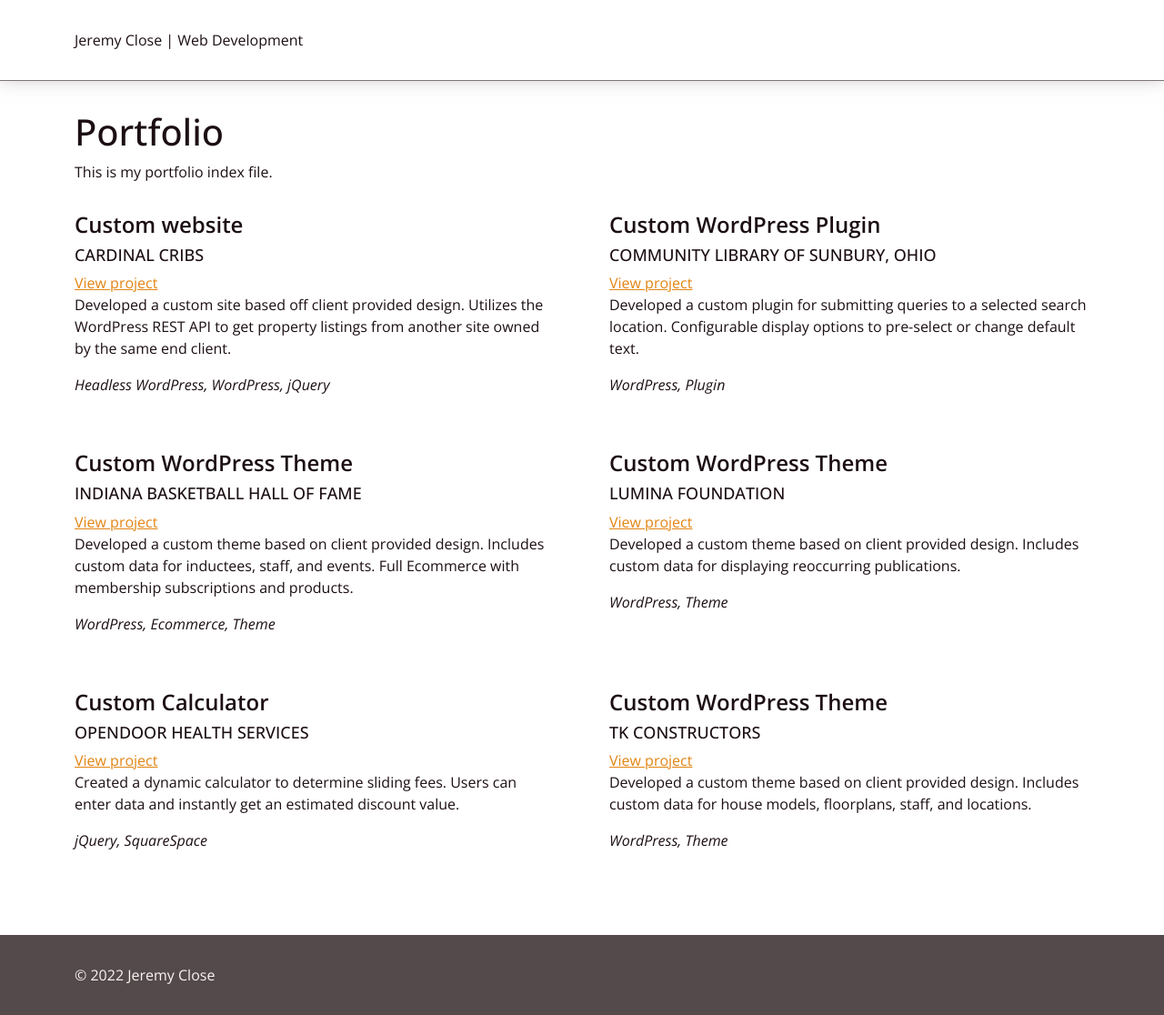
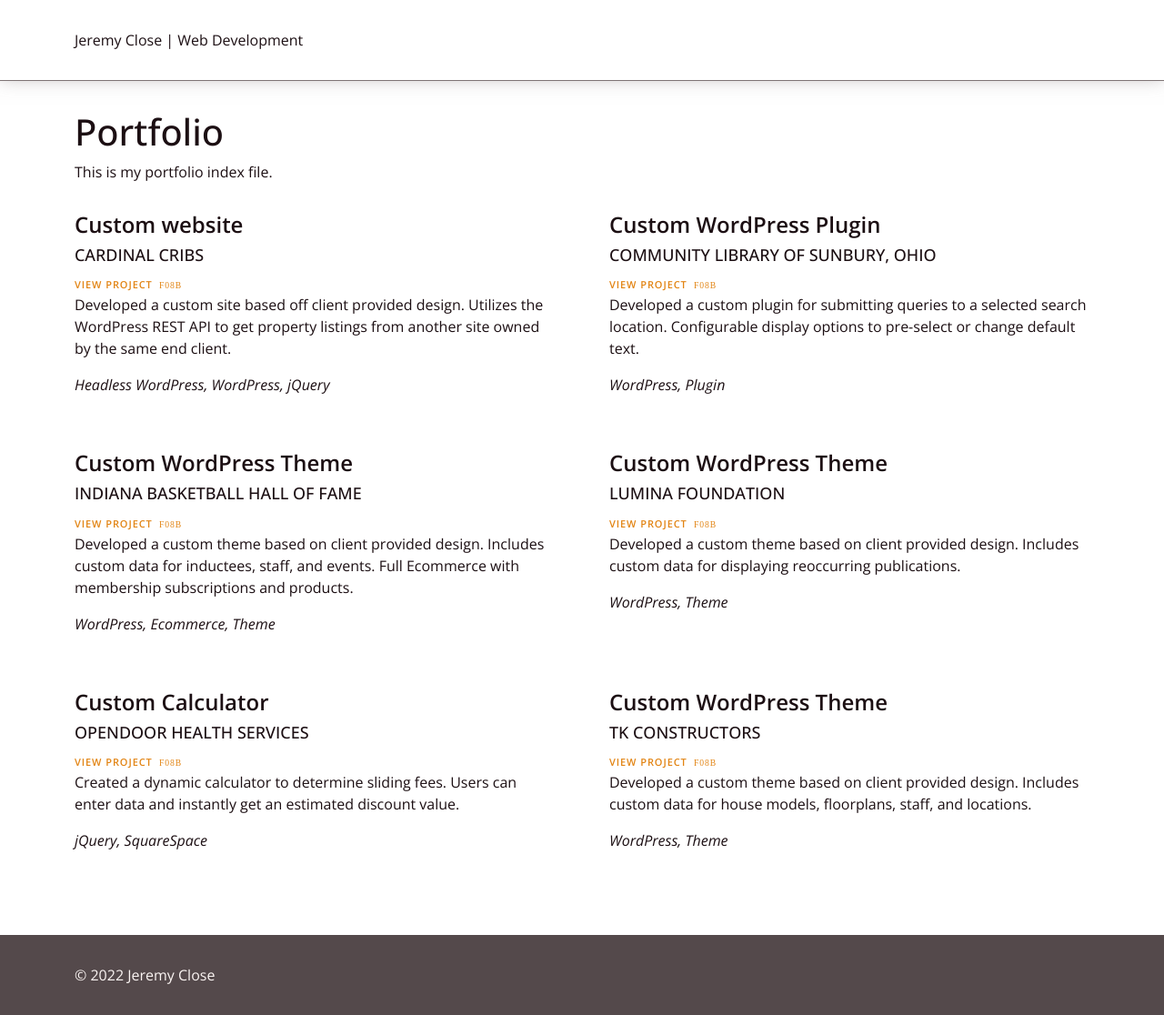
Before and after one commit to jkclose/jkclose.github.io, a Jekyll site: the page built from index.html, in a window 1280 px wide. Shown: the whole page at 91% size. Built offline with Jekyll 4.4.1, drawn with Linux system fonts in a browser that asks for light colours; nearby versions of some CDN libraries.

Commit message:
Project Collection testing

```diff
--- a/css/style.scss
+++ b/css/style.scss
@@ -111,7 +111,34 @@ body {
 				text-transform: uppercase;
 				font-stretch: 85%;
 			}
+			a {
+				color: $link-color;
+				text-decoration: none;
+				margin-right: 1.5rem;
+				display: inline-flex;
+				align-items: baseline;
+				font-size: 0.6875rem;
+				font-weight: 600;
+				line-height: 1.5;
+				letter-spacing: 0.08375em;
+				outline: none;
+				text-transform: uppercase;
+
+				&:after {
+					content: "f08b";
+					display: inline-block;
+					font-style: normal;
+					font-variant: normal;
+					text-rendering: auto;
+					-webkit-font-smoothing: antialiased;
+					font-family: $font-awesome;
+					font-weight: 400;
+					font-size: 0.875em;
+					margin-left: 0.75em;
+				}
+			}
 		}
+
 		footer {
 			.project_cats {
 				font-style: italic;
```
